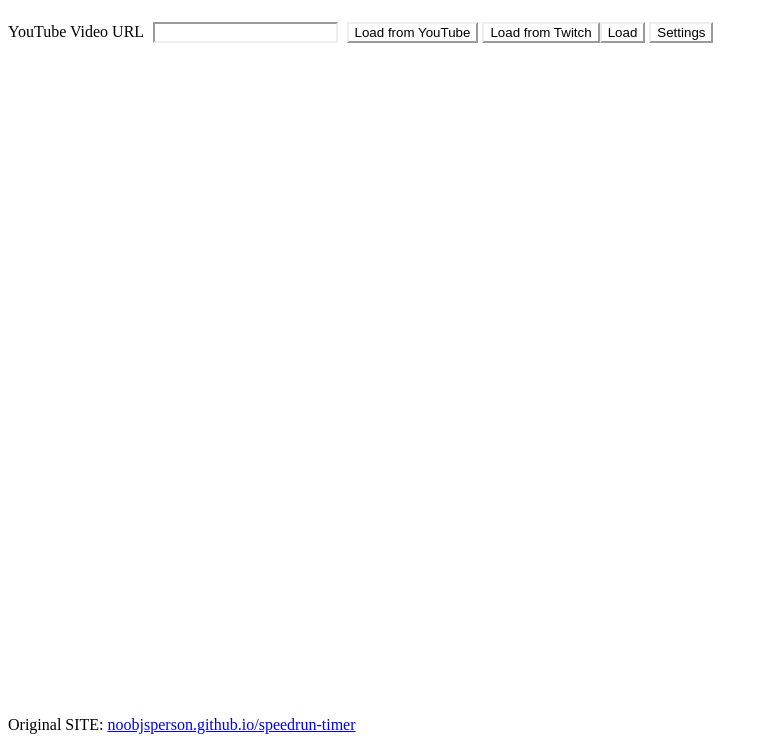
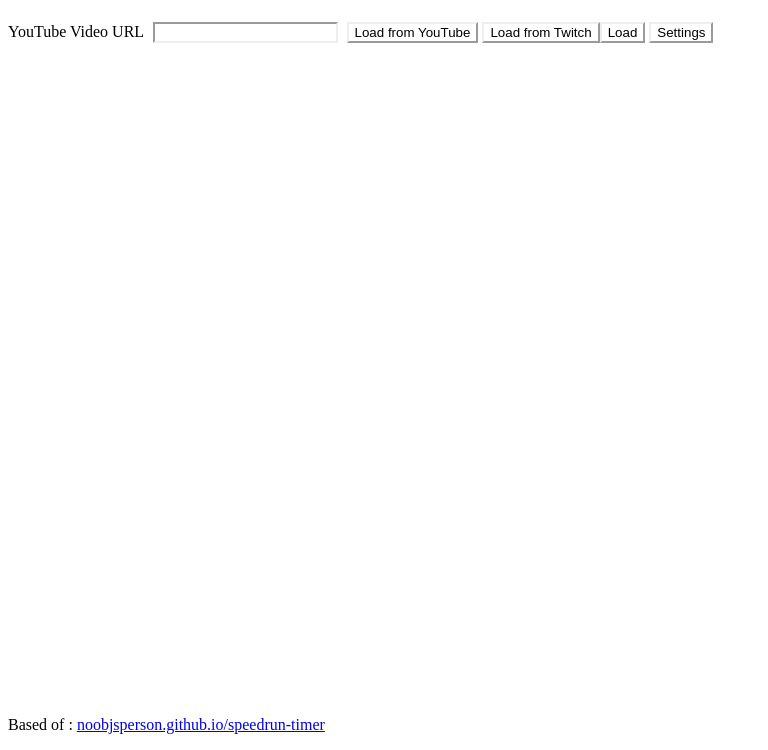
Before and after one commit to badonyt/speedrun-timer-application, a website: page src/index.html in a window 1280 px wide. Shown: the part 50-800 px from the top of the page, without its empty margins (0-768 px from the left). Drawn offline with Linux system fonts and the light colour scheme.

Commit message:
Better documentation

```diff
--- a/src/index.html
+++ b/src/index.html
@@ -39,7 +39,7 @@
 
 
 
-  <p style="position: absolute;bottom: 0;">Original SITE: <a href="https://noobjsperson.github.io/speedrun-timer/">noobjsperson.github.io/speedrun-timer</a></p>
+  <p style="position: absolute;bottom: 0;">Based of : <a href="https://noobjsperson.github.io/speedrun-timer/">noobjsperson.github.io/speedrun-timer</a></p>
 
 
 
```
Also changed, not shown: README.md.
